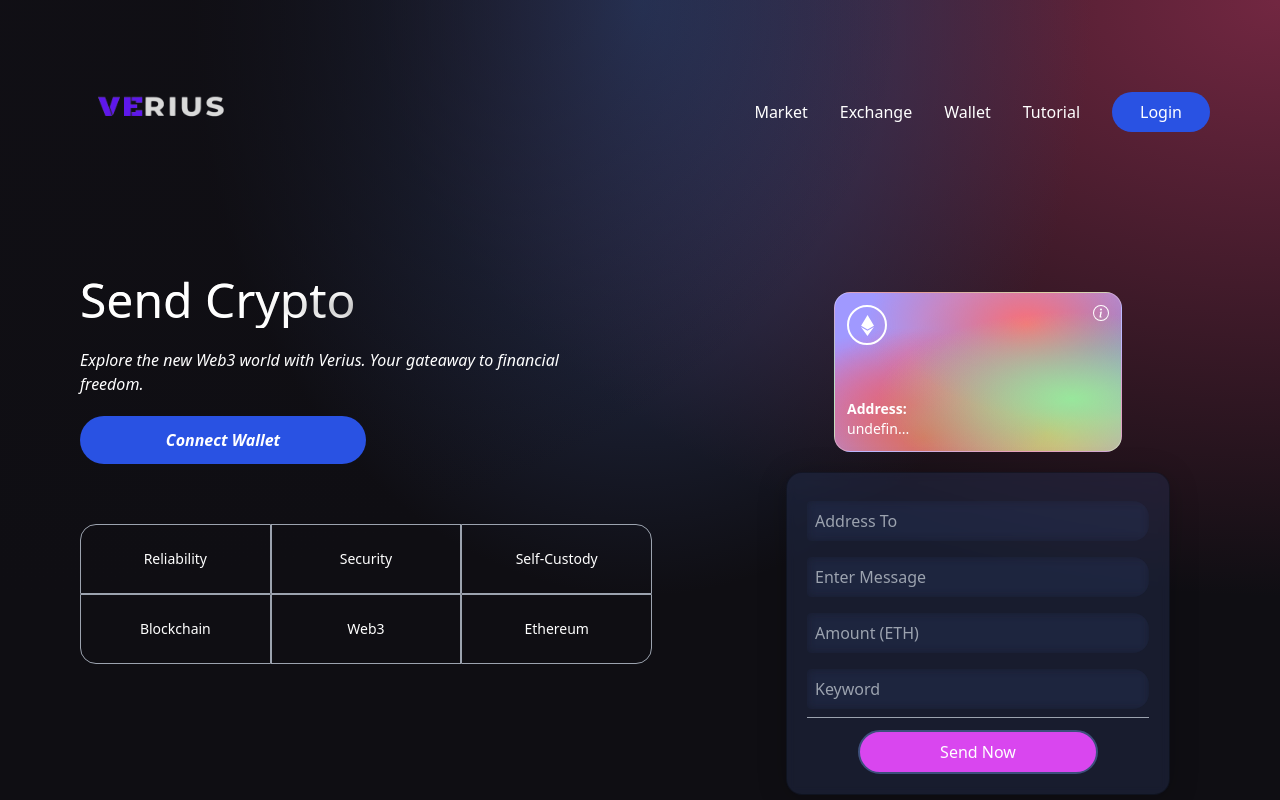
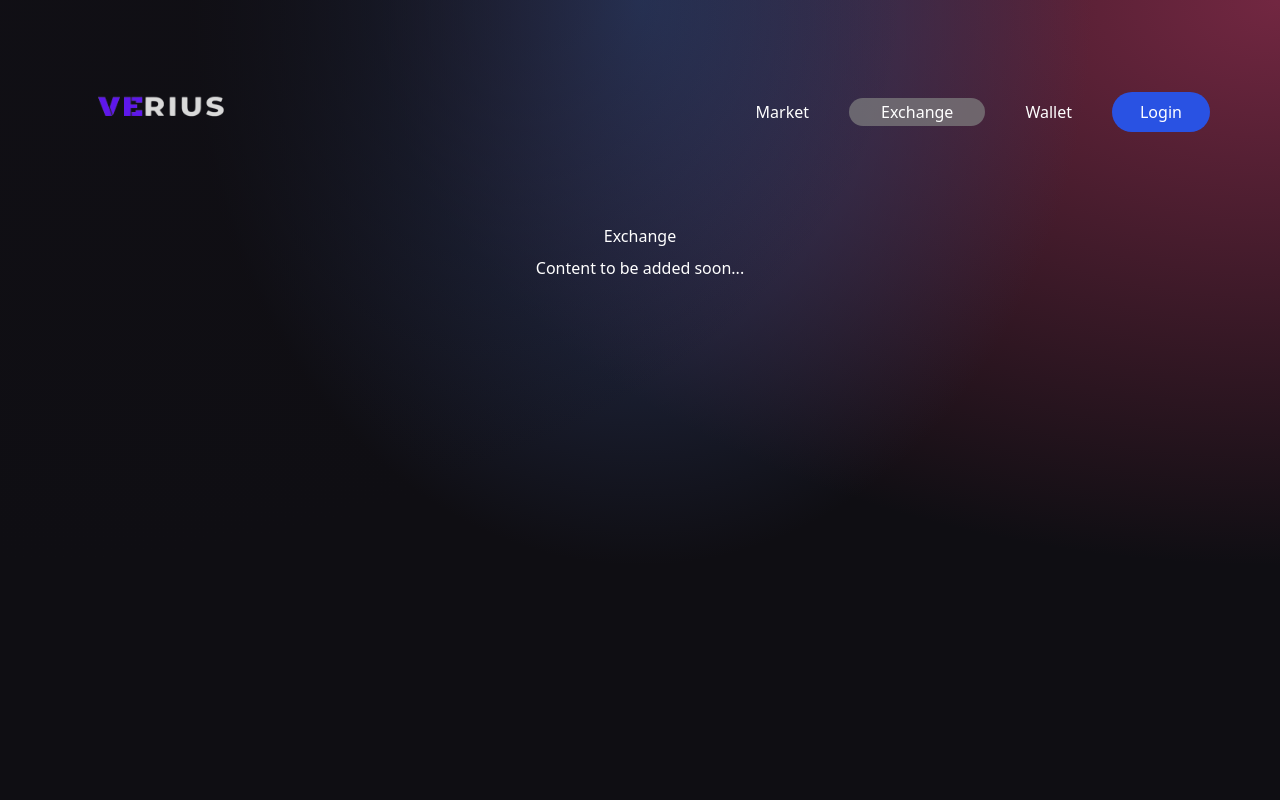
Before and after one commit to DiyanPv/VERIUS-Marketplace, a React (Vite) app in the folder frontend/: page /exchange in a window 1280 px wide. Built offline with nearby package versions, Linux system fonts and the light colour scheme.

Commit message:
added sections with react-router-dom

```diff
--- a/frontend/package.json
+++ b/frontend/package.json
@@ -13,7 +13,9 @@
     "ethers": "^5.7.2",
     "react": "^18.2.0",
     "react-dom": "^18.2.0",
-    "react-icons": "^4.7.1"
+    "react-icons": "^4.7.1",
+    "react-router-dom": "^6.8.1",
+    "router": "^1.3.7"
   },
   "devDependencies": {
     "@types/react": "^18.0.26",
--- a/frontend/src/App.jsx
+++ b/frontend/src/App.jsx
@@ -5,11 +5,19 @@ import { Services } from "./components/Services";
 import { Transactions } from "./components/Transactions";
 import { LoginModal } from "./components/Form";
 import { useState } from "react";
+import {Exchange} from "./components/pages/Exchange";
+import {Wallet} from "./components/pages/Wallet";
+import {Market} from "./components/pages/Market";
+import { Route, Routes } from "react-router-dom";
 const App = () => {
-  const [modalisOpen, setModalisOpen] = useState(false);
+  const Home = () => {
     return (
       <div>
-      <div className={`min-h-screen ${modalisOpen && `opacity-70 pointer-events-none`}`}>
+        <div
+          className={`min-h-screen ${
+            modalisOpen && `opacity-70 pointer-events-none`
+          }`}
+        >
           <div className="gradient-bg-welcome">
             <NavBar setModalisOpen={setModalisOpen} modalisOpen={modalisOpen} />
             <HomePage />
@@ -18,8 +26,23 @@ const App = () => {
           <Transactions />
           <Footer />
         </div>
-      {modalisOpen && <LoginModal setModalisOpen={setModalisOpen} modalisOpen={modalisOpen} />}
+        {modalisOpen && (
+          <LoginModal
+            setModalisOpen={setModalisOpen}
+            modalisOpen={modalisOpen}
+          />
+        )}
       </div>
+    );
+  };
+  const [modalisOpen, setModalisOpen] = useState(false);
+  return (
+    <Routes>
+      <Route path="/" element={<Home/>} />
+      <Route path="/market" element={<Market/>} />
+      <Route path="/exchange" element={<Exchange/>} />
+      <Route path="/wallet" element={<Wallet/>} />
+    </Routes>
   );
 };
 
--- a/frontend/src/components/Layout/Navigation/NavBar.jsx
+++ b/frontend/src/components/Layout/Navigation/NavBar.jsx
@@ -4,29 +4,49 @@ import { useState } from "react";
 import { AiOutlineClose } from "react-icons/ai";
 import { HiMenuAlt4 } from "react-icons/hi";
 import { TransactionContext } from "../../../../context/context";
-import logo from "../../../../images/logo.png"
+import logo from "../../../../images/logo.png";
+import { Link } from "react-router-dom";
 
-const NavBarItem = ({ title, classProps }) => {
-  return <li className={`mx-4 cursor-pointer ${classProps}`}>{title}</li>;
+const NavBarItem = ({ title, classProps, url, path }) => {
+  return (
+    <li
+      className={`mx-4 cursor-pointer${classProps} ${
+        path === url ? `active` : ``
+      }`}
+    >
+      <Link to={url}>{title} </Link>
+    </li>
+  );
 };
 export const NavBar = ({ setModalisOpen, modalisOpen }) => {
   const email = localStorage.getItem(`email`);
   const password = localStorage.getItem(`password`);
-  const NavBarItems = ["Market", "Exchange", "Wallet", "Tutorial"];
+  const NavBarItems = [
+    { title: `Market`, url: `/market` },
+    { title: `Exchange`, url: `/exchange` },
+    { title: `Wallet`, url: `/wallet` },
+  ];
   const [toggleMenu, setToggleMenu] = useState(false);
 
   return (
     <nav className="w-full flex md:justify-center justify-between items-center p-4">
       <div className="md:flex-[0.9] flex-initial justify-center">
+        <Link to="/">
         <img
           src={logo}
           alt="No logo"
           className="w-52 h-48 cursor-pointer space-x-0"
         ></img>
+        </Link>
       </div>
-      <ul className="text-white md:flex hidden list-none flex-row justify-between items-center flex-initial">
+      <ul className="text-white md:flex hidden list-none flex-row justify-between items-center flex-initial gap-2">
         {NavBarItems.map((item, index) => (
-          <NavBarItem key={item + index} title={item} />
+          <NavBarItem
+            key={item + index}
+            title={item.title}
+            url={item.url}
+            path={window.location.pathname}
+          />
         ))}
         {email && password ? (
           ``
@@ -61,7 +81,7 @@ export const NavBar = ({ setModalisOpen, modalisOpen }) => {
           />
         )}
         {toggleMenu && (
-          <ul className="z-10 fixed top-0 right-2 p-3 w-[70vw] h-screen shadow-2xl flex flex-col justify-start items-end rounder-md blue-glassmorphism">
+          <ul className="z-10 fixed top-0 right-2 p-3 w-[70vw] h-screen shadow-2xl flex flex-col justify-start items-end rounder-md blue-glassmorphism gap-3">
             <li className="text-xl text-white w-full my-2">
               <AiOutlineClose
                 onClick={() => {
@@ -72,8 +92,9 @@ export const NavBar = ({ setModalisOpen, modalisOpen }) => {
             {NavBarItems.map((item, index) => (
               <NavBarItem
                 key={item + index}
-                title={item}
+                title={item.title}
                 classProps={"my-3 text-lg text-white"}
+                url={item.url}
               />
             ))}
           </ul>
--- a/frontend/src/components/pages/Exchange.jsx
+++ b/frontend/src/components/pages/Exchange.jsx
@@ -1,7 +1,13 @@
 import React from "react";
-
-const Exchange = () => {
-  return <div>Exchange</div>;
+import { NavBar } from "../Layout/Navigation/NavBar";
+ export const Exchange = () => {
+  return(
+    <div className='gradient-bg-welcome h-full text-white'>
+    <NavBar/>
+    <div className="flex flex-col gap-2 justify-center items-center">
+        <div>Exchange</div>
+        <div>Content to be added soon...</div>
+      </div>
+    </div>
+  );
 };
-
-export default Exchange;
--- a/frontend/src/components/pages/HomePage.jsx
+++ b/frontend/src/components/pages/HomePage.jsx
@@ -109,9 +109,9 @@ export const HomePage = () => {
                   Address:
                 </p>
                 <p className="text-white font-light text-sm">
-                  {`${String(account).substring(0, 7)}...${String(
+                  {account? `${String(account).substring(0, 7)}...${String(
                     account
-                  ).substring(20)}`}
+                  ).substring(20)}` : `Not Connected to Metamask`}
                 </p>
               </div>
             </div>
--- a/frontend/src/components/pages/Market.jsx
+++ b/frontend/src/components/pages/Market.jsx
@@ -1,9 +1,13 @@
-import React from 'react'
-
-const Market = () => {
+import React from "react";
+import { NavBar } from "../Layout/Navigation/NavBar";
+export const Market = () => {
   return (
-    <div>Market</div>
-  )
-}
-
-export default Market
+    <div className="gradient-bg-welcome h-full text-white">
+      <NavBar />
+      <div className="flex flex-col gap-2 justify-center items-center">
+        <div>Market</div>
+        <div>Content to be added soon...</div>
+      </div>
+    </div>
+  );
+};
--- a/frontend/src/components/pages/Wallet.jsx
+++ b/frontend/src/components/pages/Wallet.jsx
@@ -1,9 +1,14 @@
 import React from 'react'
+import { NavBar } from '../Layout/Navigation/NavBar'
+export const Wallet = () => {
+    return(
+        <div className='gradient-bg-welcome h-full text-white'>
+        <NavBar/>
+        <div className="flex flex-col gap-2 justify-center items-center">
+        <div>Wallet</div>
+        <div>Content to be added soon...</div>
+      </div>
 
-const Wallet = () => {
-  return (
-    <div>Wallet</div>
-  )
+        </div>
+      );
 }
-
-export default Wallet
--- a/frontend/src/index.css
+++ b/frontend/src/index.css
@@ -102,6 +102,20 @@ body,
   left: 0px;
 }
 
+.active{
+  padding: 0.1rem 2rem;
+
+}
+.active{
+  background: rgba(128,128,128, 0.7);
+  height:100%;
+  width: 100%;
+  border-radius: 15px;
+  padding: 0.1rem 2rem;
+}
+
+
+
 @tailwind base;
 @tailwind components;
 @tailwind utilities;
--- a/frontend/src/main.jsx
+++ b/frontend/src/main.jsx
@@ -1,13 +1,16 @@
 import React from "react";
 import ReactDOM from "react-dom/client";
-import App from "./App";
+import Home from "./App";
 import "./index.css";
 import { TransactionProvider } from "../context/context";
+import { BrowserRouter } from "react-router-dom";
 
 ReactDOM.createRoot(document.getElementById("root")).render(
   <TransactionProvider>
     <React.StrictMode>
-      <App />
+      <BrowserRouter>
+        <Home />
+      </BrowserRouter>
     </React.StrictMode>
   </TransactionProvider>
 );
```
Also changed, not shown: 1 other file (tests, documents, lock files or other folders). Lines whose indentation alone changed are shown as unchanged.
